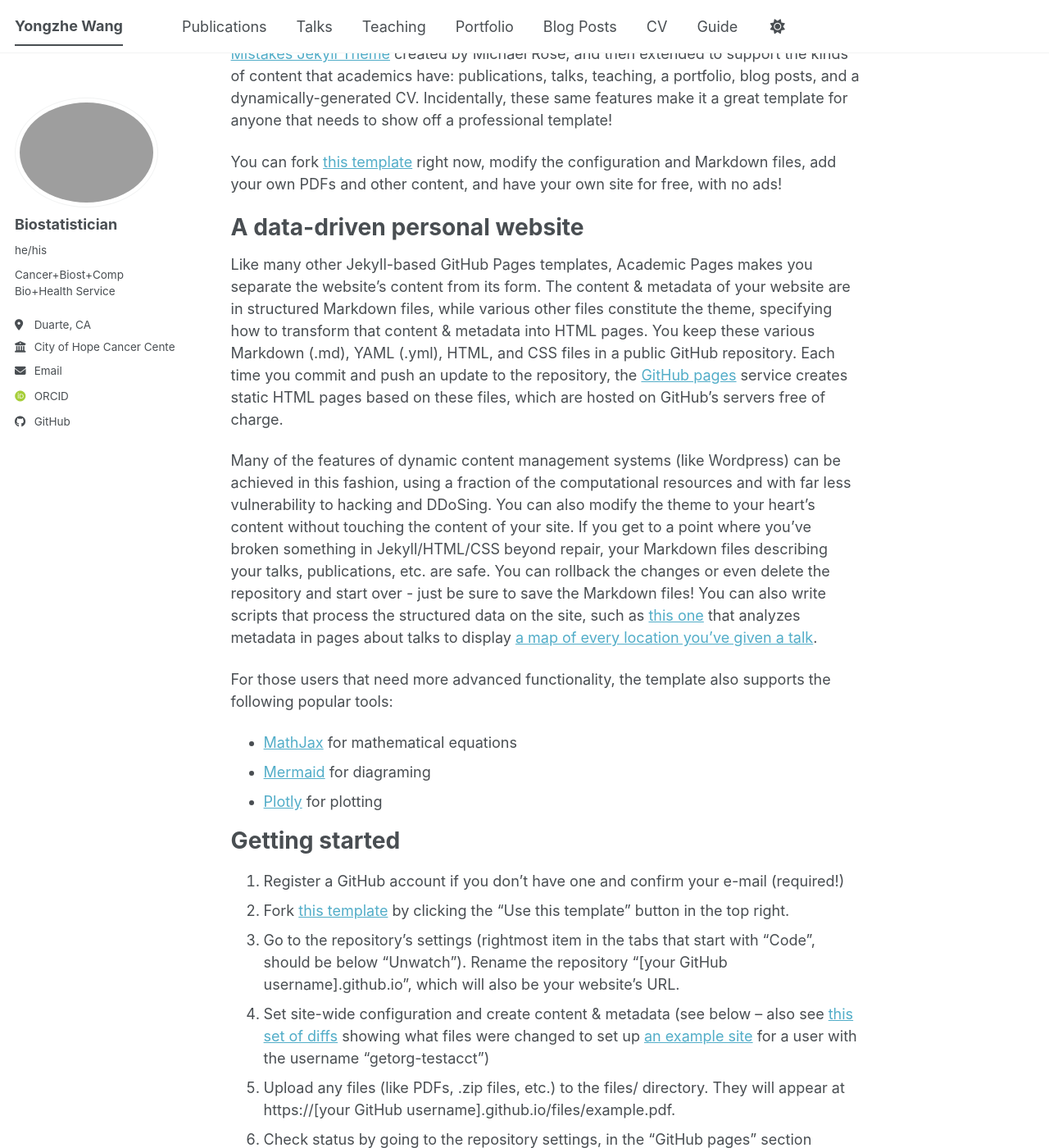
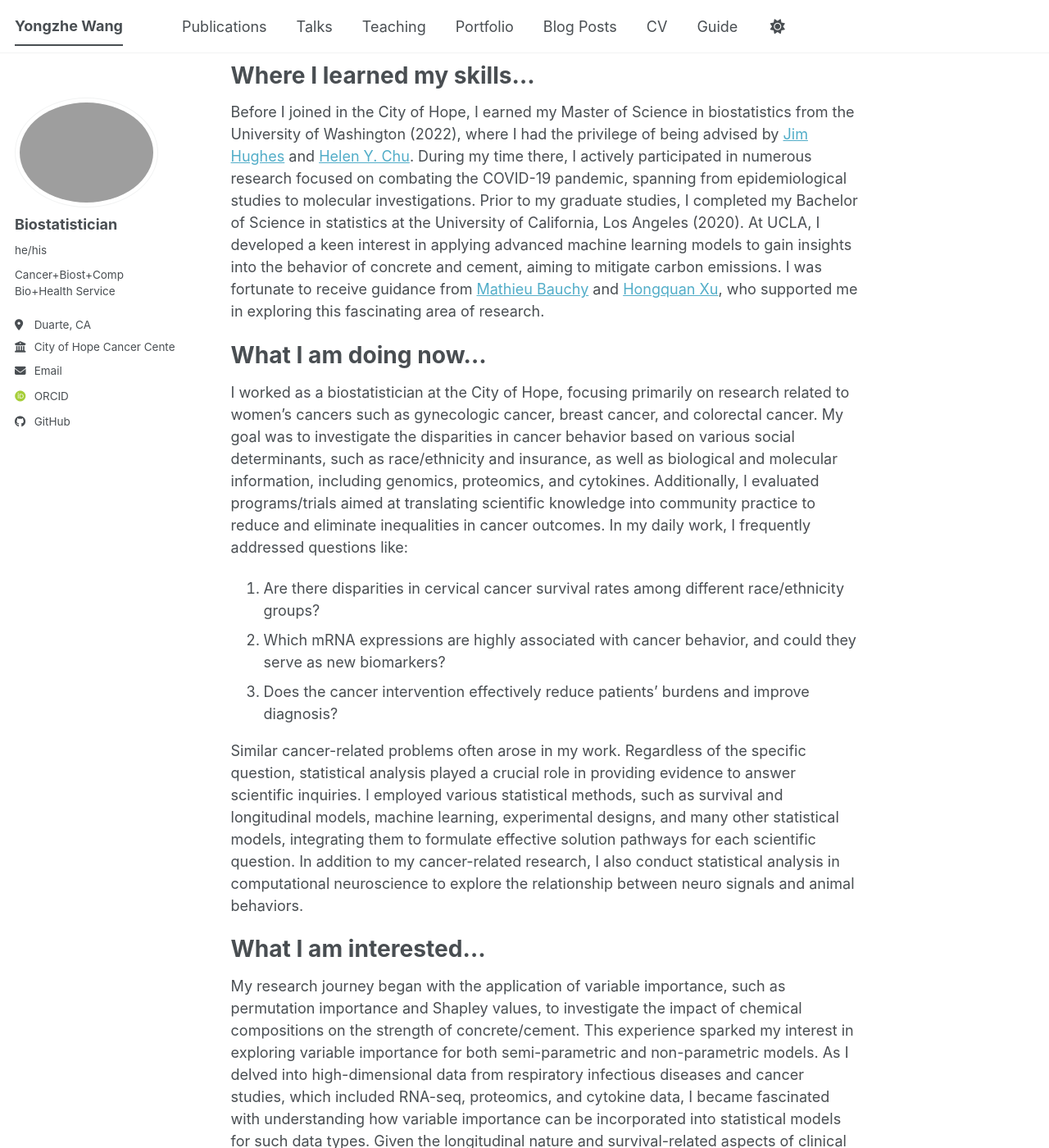
Before and after one commit to YzwIsALaity/yonwang, a Jekyll site: the page built from _pages/about.md, in a window 1280 px wide and 1400 px high, scrolled down 199 px. Shown: the whole window at 82% size. Built offline with Jekyll 4.4.1, drawn with Linux system fonts in a browser that asks for light colours; some web fonts are replaced; a script bundle is joined from its source files by our own code; library files that are not in the unit come from our copies; some of the changed text lies outside the part shown.

Commit message:
Update about.md

```diff
--- a/_pages/about.md
+++ b/_pages/about.md
@@ -7,50 +7,28 @@ redirect_from:
   - /about.html
 ---
 
-This is the front page of a website that is powered by the [Academic Pages template](https://github.com/academicpages/academicpages.github.io) and hosted on GitHub pages. [GitHub pages](https://pages.github.com) is a free service in which websites are built and hosted from code and data stored in a GitHub repository, automatically updating when a new commit is made to the repository. This template was forked from the [Minimal Mistakes Jekyll Theme](https://mmistakes.github.io/minimal-mistakes/) created by Michael Rose, and then extended to support the kinds of content that academics have: publications, talks, teaching, a portfolio, blog posts, and a dynamically-generated CV. Incidentally, these same features make it a great template for anyone that needs to show off a professional template!
+I am Yongzhe 永哲 :) and a biostatistician from the [City of Hope Comprehensive Cancer Center](https://www.cityofhope.org/) with a passion for clinical and biomedical studies. I am very passionate about data visualization and believe that it is a powerful tool for communicating complex information in a way that is accessible to a wide range of audience.
 
- You can fork [this template](https://github.com/academicpages/academicpages.github.io) right now, modify the configuration and Markdown files, add your own PDFs and other content, and have your own site for free, with no ads!
+Where I learned my skills...
+======
+Before I joined in the City of Hope, I earned my Master of Science in biostatistics from the University of Washington (2022), where I had the privilege of being advised by [Jim Hughes](https://faculty.washington.edu/jphughes/) and [Helen Y. Chu](https://www.chulab.org/). During my time there, I actively participated in numerous research focused on combating the COVID-19 pandemic, spanning from epidemiological studies to molecular investigations. Prior to my graduate studies, I completed my Bachelor of Science in statistics at the University of California, Los Angeles (2020). At UCLA, I developed a keen interest in applying advanced machine learning models to gain insights into the behavior of concrete and cement, aiming to mitigate carbon emissions. I was fortunate to receive guidance from [Mathieu Bauchy](https://www.linkedin.com/in/bauchy/) and [Hongquan Xu](http://www.stat.ucla.edu/~hqxu/), who supported me in exploring this fascinating area of research.
 
-A data-driven personal website
+
+What I am doing now...
 ======
-Like many other Jekyll-based GitHub Pages templates, Academic Pages makes you separate the website's content from its form. The content & metadata of your website are in structured Markdown files, while various other files constitute the theme, specifying how to transform that content & metadata into HTML pages. You keep these various Markdown (.md), YAML (.yml), HTML, and CSS files in a public GitHub repository. Each time you commit and push an update to the repository, the [GitHub pages](https://pages.github.com/) service creates static HTML pages based on these files, which are hosted on GitHub's servers free of charge.
+I worked as a biostatistician at the City of Hope, focusing primarily on research related to women's cancers such as gynecologic cancer, breast cancer, and colorectal cancer. My goal was to investigate the disparities in cancer behavior based on various social determinants, such as race/ethnicity and insurance, as well as biological and molecular information, including genomics, proteomics, and cytokines. Additionally, I evaluated programs/trials aimed at translating scientific knowledge into community practice to reduce and eliminate inequalities in cancer outcomes. In my daily work, I frequently addressed questions like:
 
-Many of the features of dynamic content management systems (like Wordpress) can be achieved in this fashion, using a fraction of the computational resources and with far less vulnerability to hacking and DDoSing. You can also modify the theme to your heart's content without touching the content of your site. If you get to a point where you've broken something in Jekyll/HTML/CSS beyond repair, your Markdown files describing your talks, publications, etc. are safe. You can rollback the changes or even delete the repository and start over - just be sure to save the Markdown files! You can also write scripts that process the structured data on the site, such as [this one](https://github.com/academicpages/academicpages.github.io/blob/master/talkmap.ipynb) that analyzes metadata in pages about talks to display [a map of every location you've given a talk](https://academicpages.github.io/talkmap.html).
+1. Are there disparities in cervical cancer survival rates among different race/ethnicity groups?
+2. Which mRNA expressions are highly associated with cancer behavior, and could they serve as new biomarkers?
+3. Does the cancer intervention effectively reduce patients' burdens and improve diagnosis?
 
-For those users that need more advanced functionality, the template also supports the following popular tools:
-- [MathJax](https://www.mathjax.org/) for mathematical equations
-- [Mermaid](https://mermaid.js.org/) for diagraming
-- [Plotly](https://plotly.com/javascript/) for plotting
+Similar cancer-related problems often arose in my work. Regardless of the specific question, statistical analysis played a crucial role in providing evidence to answer scientific inquiries. I employed various statistical methods, such as survival and longitudinal models, machine learning, experimental designs, and many other statistical models, integrating them to formulate effective solution pathways for each scientific question. In addition to my cancer-related research, I also conduct statistical analysis in computational neuroscience to explore the relationship between neuro signals and animal behaviors.
 
-Getting started
+What I am interested...
 ======
-1. Register a GitHub account if you don't have one and confirm your e-mail (required!)
-1. Fork [this template](https://github.com/academicpages/academicpages.github.io) by clicking the "Use this template" button in the top right.
-1. Go to the repository's settings (rightmost item in the tabs that start with "Code", should be below "Unwatch"). Rename the repository "[your GitHub username].github.io", which will also be your website's URL.
-1. Set site-wide configuration and create content & metadata (see below -- also see [this set of diffs](https://archive.is/3TPas) showing what files were changed to set up [an example site](https://getorg-testacct.github.io) for a user with the username "getorg-testacct")
-1. Upload any files (like PDFs, .zip files, etc.) to the files/ directory. They will appear at https://[your GitHub username].github.io/files/example.pdf.
-1. Check status by going to the repository settings, in the "GitHub pages" section
+My research journey began with the application of variable importance, such as permutation importance and Shapley values, to investigate the impact of chemical compositions on the strength of concrete/cement. This experience sparked my interest in exploring variable importance for both semi-parametric and non-parametric models. As I delved into high-dimensional data from respiratory infectious diseases and cancer studies, which included RNA-seq, proteomics, and cytokine data, I became fascinated with understanding how variable importance can be incorporated into statistical models for such data types. Given the longitudinal nature and survival-related aspects of clinical and biomedical studies, I developed a specific interest in utilizing longitudinal and survival models to effectively handle high-dimensional data in practical scenarios. As I immersed myself in public health studies, I regularly encountered data analysis related to population science and epidemiology. I was intrigued by the prospect of adapting statistical models to accommodate data from diverse study designs and answer scientific inquiries. Regardless of the aforementioned research questions, I strongly believe that data visualization plays an integral role in explanatory data analysis. As a biostatistician, I am consistently passionate about enhancing data visualization techniques to suit various types of data.
 
-Site-wide configuration
-------
-The main configuration file for the site is in the base directory in [_config.yml](https://github.com/academicpages/academicpages.github.io/blob/master/_config.yml), which defines the content in the sidebars and other site-wide features. You will need to replace the default variables with ones about yourself and your site's github repository. The configuration file for the top menu is in [_data/navigation.yml](https://github.com/academicpages/academicpages.github.io/blob/master/_data/navigation.yml). For example, if you don't have a portfolio or blog posts, you can remove those items from that navigation.yml file to remove them from the header.
+1. Theory: variable importance, longitudinal and survival analysis, high-dimensional statistics, non-parametric and semi-parametric regression, time-varying models, causal inferece in observational studies
+2. Application: biomarker discovery, infectious disease modeling, health disparity, observational and epidemiological studies, genomics data analysis, cancer, neuronal data analysis, data visualization
 
-Create content & metadata
-------
-For site content, there is one Markdown file for each type of content, which are stored in directories like _publications, _talks, _posts, _teaching, or _pages. For example, each talk is a Markdown file in the [_talks directory](https://github.com/academicpages/academicpages.github.io/tree/master/_talks). At the top of each Markdown file is structured data in YAML about the talk, which the theme will parse to do lots of cool stuff. The same structured data about a talk is used to generate the list of talks on the [Talks page](https://academicpages.github.io/talks), each [individual page](https://academicpages.github.io/talks/2012-03-01-talk-1) for specific talks, the talks section for the [CV page](https://academicpages.github.io/cv), and the [map of places you've given a talk](https://academicpages.github.io/talkmap.html) (if you run this [python file](https://github.com/academicpages/academicpages.github.io/blob/master/talkmap.py) or [Jupyter notebook](https://github.com/academicpages/academicpages.github.io/blob/master/talkmap.ipynb), which creates the HTML for the map based on the contents of the _talks directory).
-
-**Markdown generator**
-
-The repository includes [a set of Jupyter notebooks](https://github.com/academicpages/academicpages.github.io/tree/master/markdown_generator
-) that converts a CSV containing structured data about talks or presentations into individual Markdown files that will be properly formatted for the Academic Pages template. The sample CSVs in that directory are the ones I used to create my own personal website at stuartgeiger.com. My usual workflow is that I keep a spreadsheet of my publications and talks, then run the code in these notebooks to generate the Markdown files, then commit and push them to the GitHub repository.
-
-How to edit your site's GitHub repository
-------
-Many people use a git client to create files on their local computer and then push them to GitHub's servers. If you are not familiar with git, you can directly edit these configuration and Markdown files directly in the github.com interface. Navigate to a file (like [this one](https://github.com/academicpages/academicpages.github.io/blob/master/_talks/2012-03-01-talk-1.md) and click the pencil icon in the top right of the content preview (to the right of the "Raw | Blame | History" buttons). You can delete a file by clicking the trashcan icon to the right of the pencil icon. You can also create new files or upload files by navigating to a directory and clicking the "Create new file" or "Upload files" buttons.
-
-Example: editing a Markdown file for a talk
-![Editing a Markdown file for a talk](/images/editing-talk.png)
-
-For more info
-------
-More info about configuring Academic Pages can be found in [the guide](https://academicpages.github.io/markdown/), the [growing wiki](https://github.com/academicpages/academicpages.github.io/wiki), and you can always [ask a question on GitHub](https://github.com/academicpages/academicpages.github.io/discussions). The [guides for the Minimal Mistakes theme](https://mmistakes.github.io/minimal-mistakes/docs/configuration/) (which this theme was forked from) might also be helpful.
+Additionally, I have been practicing Chinese calligraphy for 19 years and continue to cherish this art form : )
```
